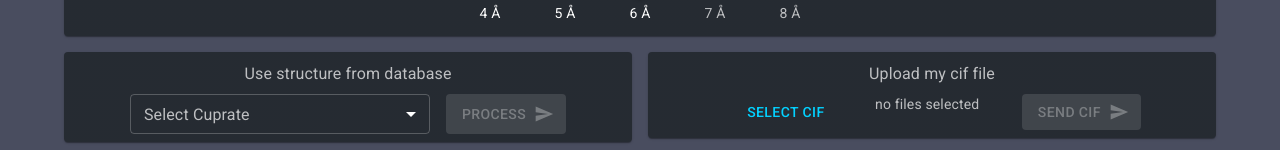
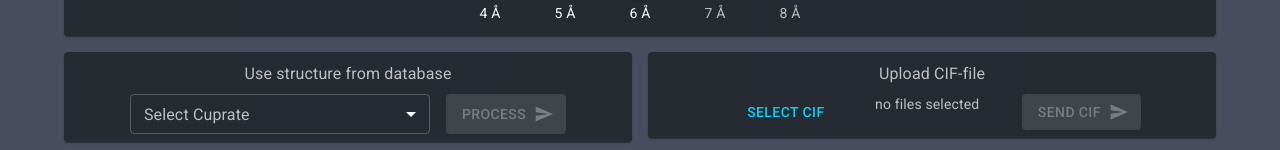
Before and after one commit to denyskononenko/smcp, a React (Create React App) app: page / in a window 1280 px wide. Shown: the part 257-407 px from the top of the page. Built offline with nearby package versions, Linux system fonts and the light colour scheme.

Commit message:
fix: logs removed, minor changes in the text

```diff
--- a/src/Form.js
+++ b/src/Form.js
@@ -74,8 +74,8 @@ class Form extends Component {
             testStructure: event.target.value,
             testStructureId: event.target.value
         });
-        console.log("TestStructure ", event.target);
-        console.log("TestStructure ", this.state.testStructure);
+        // console.log("TestStructure ", event.target);
+        // console.log("TestStructure ", this.state.testStructure);
     };
 
     handleTestStructureSubmit = () => {
@@ -85,7 +85,7 @@ class Form extends Component {
         data.append('id', this.state.testStructureId);
         data.append('maxR', this.state.maxR);
 
-        console.log(data);
+        // console.log(data);
 
         fetch('/process_test_cif', {
             method: 'POST',
@@ -103,8 +103,8 @@ class Form extends Component {
                 errorMessage: data.error,
                 loadingTestStructure: false
                 });
-                console.log("Submit is invoked");
-                console.log(this.state);
+                // console.log("Submit is invoked");
+                // console.log(this.state);
             });
 
     };
@@ -116,7 +116,7 @@ class Form extends Component {
             fileName: event.target.files[0].name
         });
 
-        console.log("file ", this.state);
+        // console.log("file ", this.state);
     };
 
     handleFileSubmit = () => {
@@ -150,7 +150,7 @@ class Form extends Component {
     };
 
     handleSliderChange = (event, newValue) => {
-        console.log('Slider change: ', newValue);
+        // console.log('Slider change: ', newValue);
         this.setState({
             maxR: newValue,
         });
@@ -199,7 +199,7 @@ class Form extends Component {
                         <Typography variant="body1" gutterBottom>
                         This application estimates leading transfer integrals in S=1/2 magnetic insulators with Cu{parse("<sup>2+<sup/>")} (undoped cuprates).
                         You can select a structure from the dropdown list or upload a CIF-file of your own structure.
-                        (The latter must contain information on the oxidation states of the atoms.)
+                        (The latter must contain information on the oxidation states of the atoms).
                         Note that a calculation can take up to a few minutes for involved structures and large cutoff distances (defined by the slider).
                         As a rule of thumb, the calculation of one transfer integral takes about 3 seconds.
                         </Typography>
@@ -263,7 +263,7 @@ class Form extends Component {
                     <Grid item xs={6}>
                     <Item>
                         <Typography variant="subtitle1" gutterBottom>
-                        Upload my cif file
+                        Upload CIF-file
                         </Typography>
                         <Container>
                         <Stack spacing={2} direction="row" justifyContent="center">
--- a/src/Summary.js
+++ b/src/Summary.js
@@ -34,7 +34,7 @@ class Summary extends Component {
     }
 
     render(){
-        console.log(this.props)
+        // console.log(this.props)
         return(
             <div className="summaryWrapper">
                 <Typography variant="body1" gutterBottom>
```
Also changed, not shown: src/Scene.js (+5 -6 lines).
